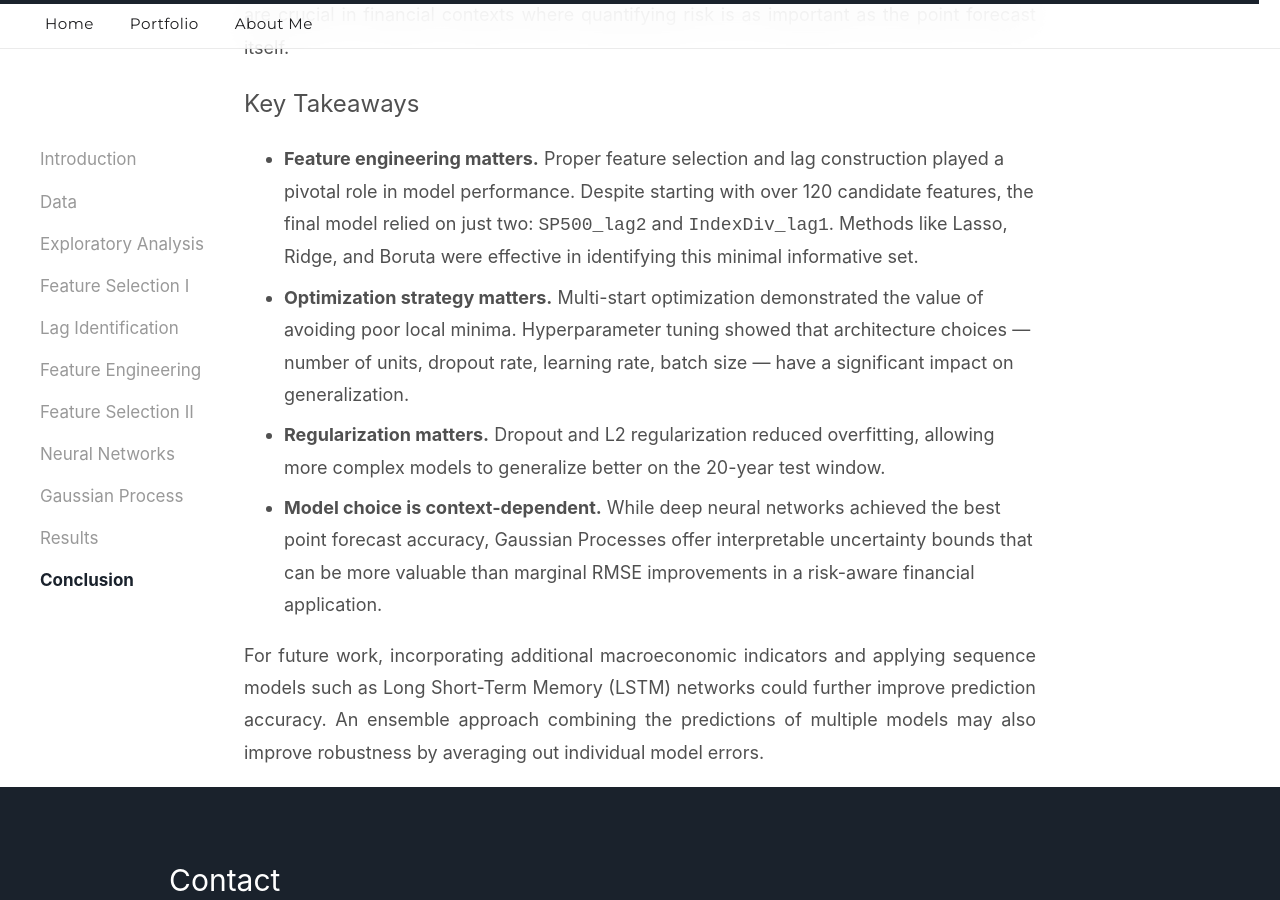
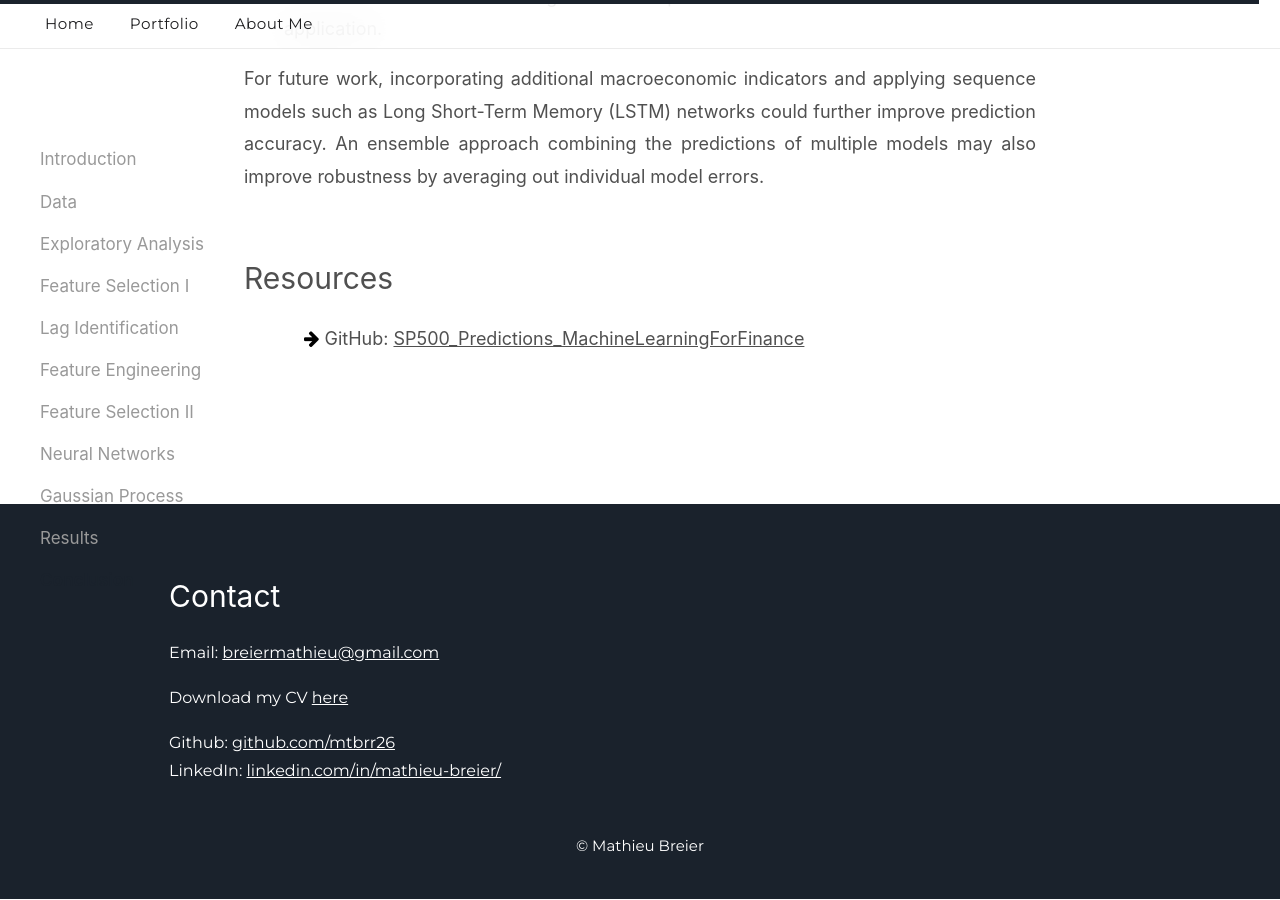
Before and after one commit to mtbrr26/MathieuBreier.github.io, a Jekyll site: the page projects/sp500-predictions/index.html, which Jekyll copies as it is, in a window 1280 px wide and 900 px high, scrolled down 17386 px. Built offline with Jekyll 4.4.1, drawn with Linux system fonts in a browser that asks for light colours; formulas are drawn with MathJax 3.

Commit message:
Update index.html: Adjust image placeholder height and margin, refine section spacing, and add resources section for project links

```diff
--- a/projects/sp500-predictions/index.html
+++ b/projects/sp500-predictions/index.html
@@ -25,11 +25,11 @@
         <script type="text/javascript" async src="https://cdnjs.cloudflare.com/ajax/libs/mathjax/2.7.7/MathJax.js?config=TeX-MML-AM_CHTML"></script>
 
         <style>
-            .img-placeholder { background: #f0f0f0; border: 2px dashed #aaa; display: flex; align-items: center; justify-content: center; color: #888; font-style: italic; font-size: 14px; width: 100%; height: 300px; border-radius: 5px; margin: 18px 0; }
+            .img-placeholder { background: #f0f0f0; border: 2px dashed #aaa; display: flex; align-items: center; justify-content: center; color: #888; font-style: italic; font-size: 14px; width: 100%; height: 260px; border-radius: 5px; margin: 10px 0; }
             .academia caption { caption-side: top; text-align: center; font-style: italic; font-size: 0.9rem; color: #555; padding-bottom: 0.5rem; }
             .academia tr.separator td { border-top: 1px solid #999 !important; }
             .fig-caption { text-align: center; font-style: italic; font-size: 0.88rem; color: #666; margin-top: -10px; margin-bottom: 20px; }
-            .callout { background: #f4f8ff; border-left: 4px solid #3a6fa0; padding: 14px 18px; border-radius: 4px; margin: 20px 0; font-size: 0.97rem; }
+
             .rmse-table { border-collapse: collapse; width: 100%; margin: 20px 0; font-size: 0.97rem; }
             .rmse-table th { background: #1a222c; color: #fff; padding: 10px 16px; text-align: left; }
             .rmse-table td { padding: 9px 16px; border-bottom: 1px solid #e0e0e0; }
@@ -136,7 +136,7 @@
         <!-- ================================================== -->
         <!-- SECTION 2: DATA                                    -->
         <!-- ================================================== -->
-        <div class="w3-container w3-large" style="margin-top:50px;">
+        <div class="w3-container w3-large" style="margin-top:40px;">
             <h2 id="Data">2. Data</h2>
 
             <h3>2.1 Dataset</h3>
@@ -182,7 +182,7 @@
         <!-- ================================================== -->
         <!-- SECTION 3: EDA                                     -->
         <!-- ================================================== -->
-        <div class="w3-container w3-large" style="margin-top:50px;">
+        <div class="w3-container w3-large" style="margin-top:40px;">
             <h2 id="EDA">3. Exploratory Data Analysis</h2>
 
             <h3>3.1 S&amp;P 500 Index Over Time</h3>
@@ -206,15 +206,15 @@
             <div class="img-placeholder">[Figure: Correlation Heatmap of Financial Indicators]</div>
             <p class="fig-caption">Figure 3 &mdash; Pairwise Pearson correlations between financial indicators (hierarchical clustering order).</p>
 
-            <div class="callout">
-                <strong>Key finding:</strong> The variables <code>dp</code>, <code>dy</code>, <code>E12</code>, <code>D12</code>, <code>csp</code>, and <code>b.m</code> are highly correlated with the S&amp;P 500 index, indicating strong multicollinearity that must be addressed during feature selection.
-            </div>
+            <p class="paragraph" style="text-align:justify;">
+                The variables <code>dp</code>, <code>dy</code>, <code>E12</code>, <code>D12</code>, <code>csp</code>, and <code>b.m</code> are highly correlated with the S&amp;P 500 index, indicating strong multicollinearity that must be addressed during feature selection.
+            </p>
         </div>
 
         <!-- ================================================== -->
         <!-- SECTION 4: FEATURE SELECTION I                     -->
         <!-- ================================================== -->
-        <div class="w3-container w3-large" style="margin-top:50px;">
+        <div class="w3-container w3-large" style="margin-top:40px;">
             <h2 id="Feature_Selection_I">4. Feature Selection I</h2>
             <p class="paragraph" style="text-align:justify;">
                 This section applies three complementary methods to identify the most predictive variables from the original feature set before any lag construction. The goal is to reduce the dimensionality of the problem and remove variables that contribute little or no signal.
@@ -256,15 +256,15 @@
                 <li><strong>BAA</strong> — BAA-rated corporate bond yield</li>
                 <li><strong>lty</strong> — long-term government bond yield</li>
             </ol>
-            <div class="callout">
+            <p class="paragraph" style="text-align:justify;">
                 All three methods consistently highlight <strong>IndexDiv</strong>, <strong>D12</strong>, and <strong>E12</strong> as the most informative predictors. The inclusion of bond yield variables (BAA, lty) further suggests that interest rate conditions carry meaningful signal for equity market levels.
-            </div>
+            </p>
         </div>
 
         <!-- ================================================== -->
         <!-- SECTION 5: LAG IDENTIFICATION                      -->
         <!-- ================================================== -->
-        <div class="w3-container w3-large" style="margin-top:50px;">
+        <div class="w3-container w3-large" style="margin-top:40px;">
             <h2 id="Lags">5. Lag Identification</h2>
             <p class="paragraph" style="text-align:justify;">
                 Financial time series exhibit autocorrelation: past values of a variable often carry information about its future. To capture this temporal structure, I determine the optimal number of lags to include for each variable using two approaches.
@@ -293,7 +293,7 @@
         <!-- ================================================== -->
         <!-- SECTION 6: FEATURE ENGINEERING                     -->
         <!-- ================================================== -->
-        <div class="w3-container w3-large" style="margin-top:50px;">
+        <div class="w3-container w3-large" style="margin-top:40px;">
             <h2 id="Feature_Engineering">6. Feature Engineering</h2>
             <p class="paragraph" style="text-align:justify;">
                 Based on the results of Feature Selection I, the following 12 variables are selected for lag expansion: <code>SP500</code>, <code>IndexDiv</code>, <code>D12</code>, <code>E12</code>, <code>BAA</code>, <code>lty</code>, <code>AAA</code>, <code>dy</code>, <code>dp</code>, <code>ep</code>, <code>ntis</code>, <code>b.m</code>. For each variable, lags 1 through 10 are created, yielding a total of 120 lagged features plus the contemporaneous values (before removing the original un-lagged <code>SP500</code>).
@@ -312,7 +312,7 @@
         <!-- ================================================== -->
         <!-- SECTION 7: FEATURE SELECTION II                    -->
         <!-- ================================================== -->
-        <div class="w3-container w3-large" style="margin-top:50px;">
+        <div class="w3-container w3-large" style="margin-top:40px;">
             <h2 id="Feature_Selection_II">7. Feature Selection II</h2>
             <p class="paragraph" style="text-align:justify;">
                 With 120+ lagged features in hand, a second round of feature selection is performed to identify which lags carry genuine predictive content and which are redundant. The same three methods &mdash; Lasso, Ridge, and Boruta &mdash; are applied to this expanded feature set.
@@ -324,15 +324,15 @@
                 <li><strong>SP500_lag2</strong>: the S&amp;P 500 index two months prior</li>
                 <li><strong>IndexDiv_lag1</strong>: the index-plus-dividends value one month prior</li>
             </ul>
-            <div class="callout">
+            <p class="paragraph" style="text-align:justify;">
                 The parsimony of this final feature set &mdash; just two lagged predictors &mdash; has an important side-benefit: with only two features, the loss function of the neural network can be visualized as a 3D surface, providing direct insight into the optimization landscape explored during training.
-            </div>
+            </p>
         </div>
 
         <!-- ================================================== -->
         <!-- SECTION 8: NEURAL NETWORKS                         -->
         <!-- ================================================== -->
-        <div class="w3-container w3-large" style="margin-top:50px;">
+        <div class="w3-container w3-large" style="margin-top:40px;">
             <h2 id="Neural_Networks">8. Neural Network Models</h2>
 
             <h3>8.1 Data Preparation &amp; Standardization</h3>
@@ -428,7 +428,7 @@
         <!-- ================================================== -->
         <!-- SECTION 9: GAUSSIAN PROCESS                        -->
         <!-- ================================================== -->
-        <div class="w3-container w3-large" style="margin-top:50px;">
+        <div class="w3-container w3-large" style="margin-top:40px;">
             <h2 id="Gaussian_Process">9. Gaussian Process Regression</h2>
             <p class="paragraph" style="text-align:justify;">
                 A <strong>Gaussian Process (GP)</strong> is a non-parametric probabilistic model that places a prior distribution over functions. For regression, the posterior predictive distribution at a new input \(x^*\) is:
@@ -456,7 +456,7 @@
         <!-- ================================================== -->
         <!-- SECTION 10: RESULTS                                -->
         <!-- ================================================== -->
-        <div class="w3-container w3-large" style="margin-top:50px;">
+        <div class="w3-container w3-large" style="margin-top:40px;">
             <h2 id="Results">10. Results</h2>
 
             <h3>10.1 Model Performance Summary</h3>
@@ -493,7 +493,7 @@
         <!-- ================================================== -->
         <!-- SECTION 11: CONCLUSION                             -->
         <!-- ================================================== -->
-        <div class="w3-container w3-large" style="margin-top:50px;">
+        <div class="w3-container w3-large" style="margin-top:40px;">
             <h2 id="Conclusion">11. Conclusion</h2>
 
             <p class="paragraph" style="text-align:justify;">
@@ -527,6 +527,17 @@
             </p>
         </div>
 
+        <!-- ================================================== -->
+        <!-- RESOURCES                                          -->
+        <!-- ================================================== -->
+        <div class="w3-container w3-large" style="margin-top:30px;margin-bottom:130px;">
+            <h2>Resources</h2>
+            <p style="margin-left:60px;">
+                <i class="fa fa-arrow-right w3-text-black"></i>
+                GitHub: <a href="https://github.com/mtbrr26/SP500_Predictions_MachineLearningForFinance" target="_blank">SP500_Predictions_MachineLearningForFinance</a>
+            </p>
+        </div>
+
     </div><!-- end article body -->
 
 </body>
```
